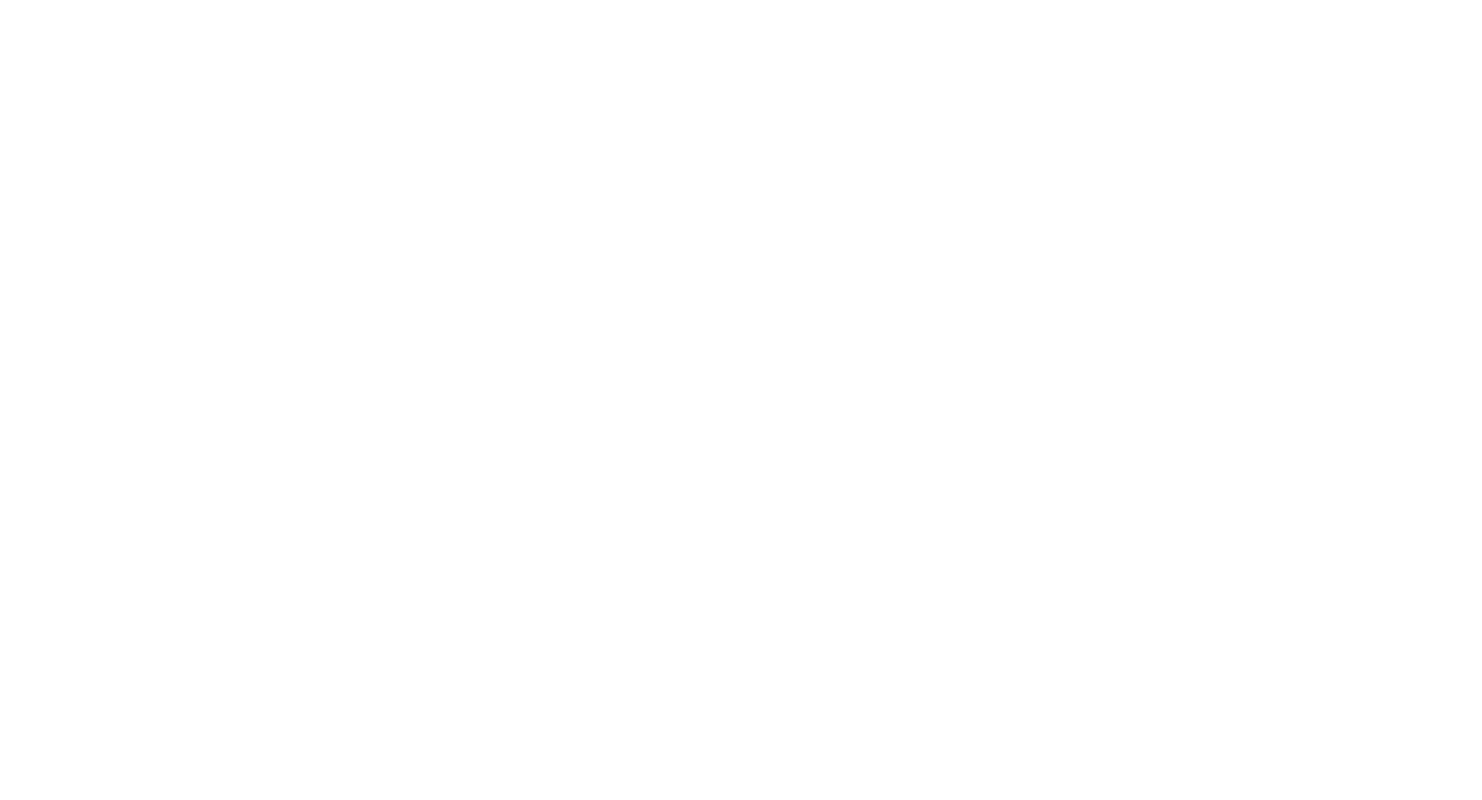
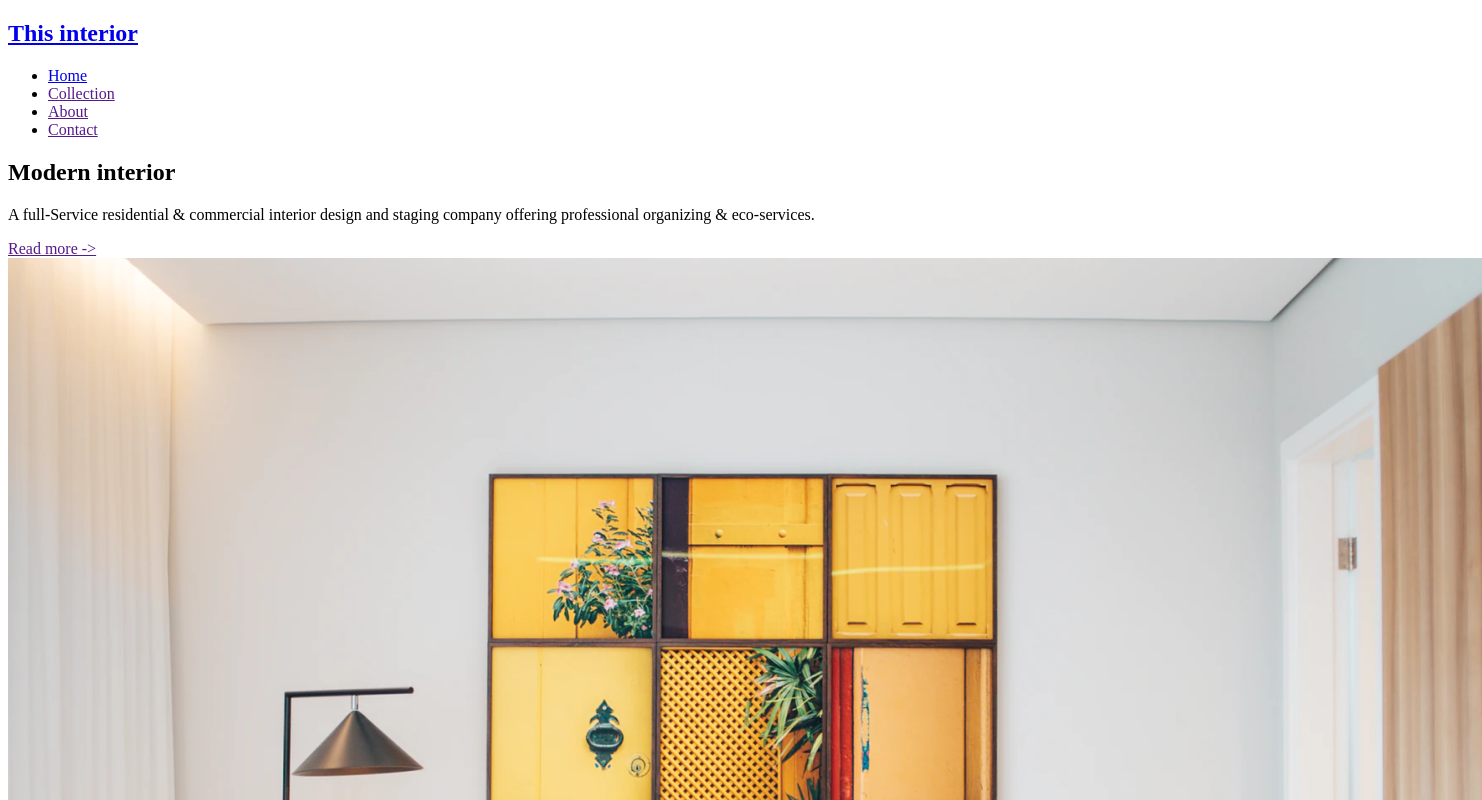
Before and after one commit to pietyr/interior-consultant, a plain HTML site: page index.html in a window 1280 px wide. Shown: the top 800 px of the page, 1482 px wide, since content can reach past the window. Drawn offline with Linux system fonts and the light colour scheme.

Commit message:
feat: created html structure

```diff
--- a/index.html
+++ b/index.html
@@ -15,5 +15,43 @@
 		<link rel="stylesheet" href="style.css" />
 		<title>Interior consultant</title>
 	</head>
-	<body></body>
+	<body>
+		<header>
+			<h2><a href="#">This interior</a></h2>
+			<nav>
+				<ul>
+					<li><a href="#">Home</a></li>
+					<li><a href="">Collection</a></li>
+					<li><a href="">About</a></li>
+					<li><a href="">Contact</a></li>
+				</ul>
+			</nav>
+		</header>
+		<main>
+			<section>
+				<h1>Modern interior</h1>
+				<p>
+					A full-Service residential & commercial interior design and
+					staging company offering professional organizing &
+					eco-services.
+				</p>
+				<a href="">Read more -></a>
+			</section>
+			<section>
+				<img src="images/photo1.png" alt="Modern room interior photo" />
+				<div>
+					<img src="images/photo2.png" alt="Aliza Webber" />
+					<span>Aliza Webber</span>
+					<span>Interior designer</span>
+					<h3>Designed in 2020 by Aliza Webber</h3>
+				</div>
+			</section>
+		</main>
+		<footer>
+			<p>
+				created by
+				<a href="https://github.com/pietyr">Piotr Kisiel</a>
+			</p>
+		</footer>
+	</body>
 </html>
```
